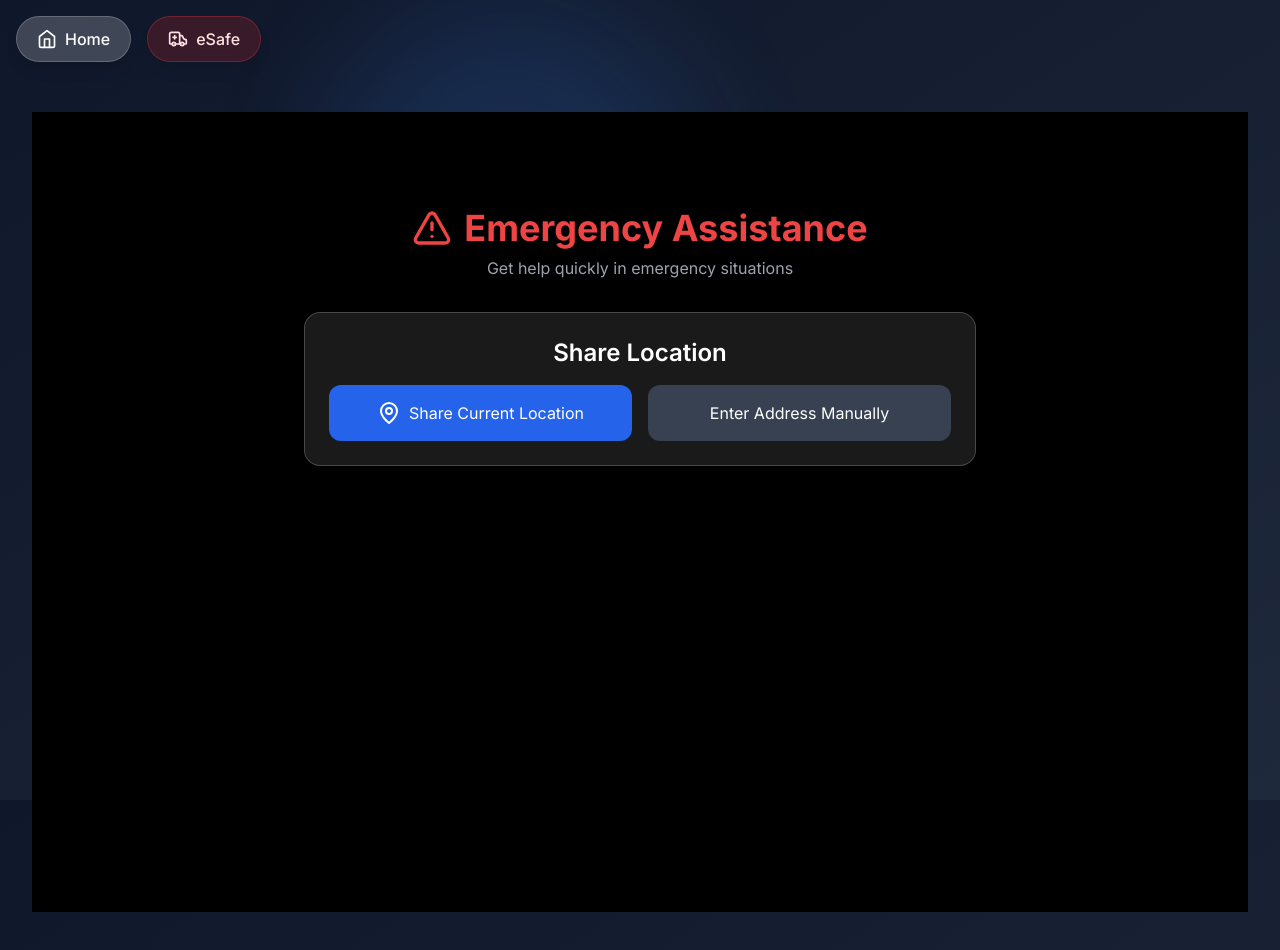
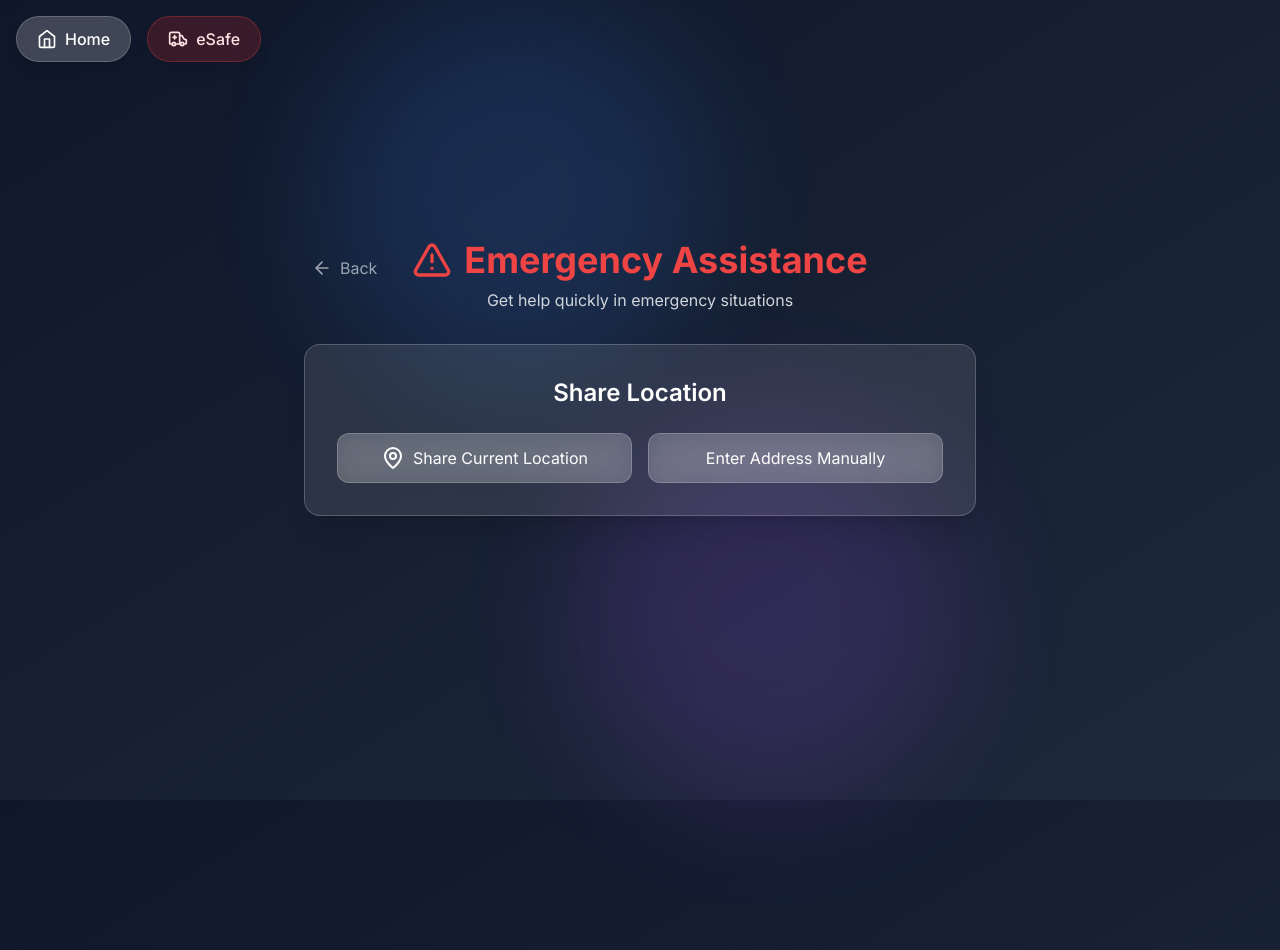
Before and after one commit to manubunnyy/HealthAI, a Next.js app in the folder frontend/: page /esafe in a window 1280 px wide. Both pictures are taken after a click on the button "Medical Emergency". Shown: the top 950 px of the page. Built offline with nearby package versions, Linux system fonts and the light colour scheme.

Commit message:
feat: add back button and apply glass theme to eSafe page

```diff
--- a/frontend/app/esafe/page.tsx
+++ b/frontend/app/esafe/page.tsx
@@ -1,7 +1,7 @@
 "use client";
 
 import { useState, useRef } from 'react';
-import { Ambulance, Car, Heart, Baby, MapPin, Upload, Send, AlertTriangle } from 'lucide-react';
+import { Ambulance, Car, Heart, Baby, MapPin, Upload, Send, AlertTriangle, ArrowLeft } from 'lucide-react';
 
 export default function ESafePage() {
     const [step, setStep] = useState<'type' | 'location' | 'details' | 'success'>('type');
@@ -84,19 +84,34 @@ export default function ESafePage() {
         }
     };
 
+    const handleBack = () => {
+        if (step === 'location') setStep('type');
+        if (step === 'details') setStep('location');
+    };
+
     return (
-        <div className="min-h-screen bg-black text-white p-4 pb-24 pt-24">
-            <div className="max-w-2xl mx-auto space-y-8">
+        <div className="min-h-screen text-white p-4 pb-24 pt-24">
+            <div className="max-w-2xl mx-auto space-y-8 relative">
+                {step !== 'type' && step !== 'success' && (
+                    <button
+                        onClick={handleBack}
+                        className="absolute left-0 -top-12 md:top-2 p-2 text-gray-400 hover:text-white transition-colors flex items-center gap-2 hover:bg-white/10 rounded-lg"
+                    >
+                        <ArrowLeft size={20} />
+                        <span>Back</span>
+                    </button>
+                )}
+
                 <div className="text-center space-y-2">
                     <h1 className="text-4xl font-bold text-red-500 flex items-center justify-center gap-3">
                         <AlertTriangle size={40} />
                         Emergency Assistance
                     </h1>
-                    <p className="text-gray-400">Get help quickly in emergency situations</p>
+                    <p className="text-gray-300">Get help quickly in emergency situations</p>
                 </div>
 
                 {error && (
-                    <div className="bg-red-900/20 border border-red-500/50 p-4 rounded-xl text-red-200 text-center">
+                    <div className="glass-panel border-red-500/50 p-4 text-red-200 text-center bg-red-900/20">
                         {error}
                     </div>
                 )}
@@ -110,7 +125,7 @@ export default function ESafePage() {
                                     setEmergencyType(type.id);
                                     setStep('location');
                                 }}
-                                className={`p-6 bg-glass-100 hover:bg-glass-200 border ${type.border} rounded-2xl transition-all hover:scale-105 flex flex-col items-center gap-4 group`}
+                                className={`glass-panel p-6 hover:bg-glass-200 border ${type.border} transition-all hover:scale-105 flex flex-col items-center gap-4 group`}
                             >
                                 <type.icon size={48} className={`${type.color} group-hover:scale-110 transition-transform`} />
                                 <span className="text-xl font-semibold">{type.id}</span>
@@ -121,13 +136,13 @@ export default function ESafePage() {
 
                 {step === 'location' && (
                     <div className="space-y-6">
-                        <div className="bg-glass-100 p-6 rounded-2xl border border-glass-border space-y-4">
+                        <div className="glass-panel p-8 space-y-6">
                             <h2 className="text-2xl font-semibold text-center">Share Location</h2>
                             <div className="grid grid-cols-1 md:grid-cols-2 gap-4">
                                 <button
                                     onClick={handleLocation}
                                     disabled={loading}
-                                    className="p-4 bg-blue-600 hover:bg-blue-700 rounded-xl flex items-center justify-center gap-2 transition-colors disabled:opacity-50"
+                                    className="glass-button bg-blue-600/80 hover:bg-blue-600 flex items-center justify-center gap-2 disabled:opacity-50"
                                 >
                                     {loading ? (
                                         <div className="animate-spin rounded-full h-5 w-5 border-b-2 border-white"></div>
@@ -139,7 +154,7 @@ export default function ESafePage() {
                                 </button>
                                 <button
                                     onClick={() => setStep('details')}
-                                    className="p-4 bg-gray-700 hover:bg-gray-600 rounded-xl flex items-center justify-center gap-2 transition-colors"
+                                    className="glass-button bg-glass-200 hover:bg-glass-300 flex items-center justify-center gap-2"
                                 >
                                     Enter Address Manually
                                 </button>
@@ -150,7 +165,7 @@ export default function ESafePage() {
 
                 {step === 'details' && (
                     <div className="space-y-6 animate-in fade-in slide-in-from-bottom-4">
-                        <div className="bg-glass-100 p-6 rounded-2xl border border-glass-border space-y-6">
+                        <div className="glass-panel p-8 space-y-6">
                             <h2 className="text-2xl font-semibold">Additional Details</h2>
 
                             <div className="space-y-2">
@@ -159,7 +174,7 @@ export default function ESafePage() {
                                     value={address}
                                     onChange={(e) => setAddress(e.target.value)}
                                     placeholder="Enter complete address or nearby landmarks..."
-                                    className="w-full p-4 bg-black/50 border border-gray-700 rounded-xl focus:border-red-500 focus:ring-1 focus:ring-red-500 outline-none transition-all min-h-[100px]"
+                                    className="glass-input w-full min-h-[100px]"
                                 />
                             </div>
 
@@ -167,7 +182,7 @@ export default function ESafePage() {
                                 <label className="block text-sm font-medium text-gray-300">Photos (Optional)</label>
                                 <div
                                     onClick={() => fileInputRef.current?.click()}
-                                    className="border-2 border-dashed border-gray-700 hover:border-gray-500 rounded-xl p-8 text-center cursor-pointer transition-colors"
+                                    className="glass-input border-dashed border-2 hover:border-gray-400 p-8 text-center cursor-pointer transition-colors flex flex-col items-center justify-center"
                                 >
                                     <input
                                         type="file"
@@ -177,10 +192,10 @@ export default function ESafePage() {
                                         accept="image/*"
                                         className="hidden"
                                     />
-                                    <Upload className="mx-auto h-12 w-12 text-gray-500 mb-4" />
+                                    <Upload className="h-12 w-12 text-gray-400 mb-4" />
                                     <p className="text-gray-400">Click to upload photos of the situation</p>
                                     {photos.length > 0 && (
-                                        <p className="text-green-500 mt-2">{photos.length} photo(s) selected</p>
+                                        <p className="text-green-400 mt-2 font-medium">{photos.length} photo(s) selected</p>
                                     )}
                                 </div>
                             </div>
@@ -188,7 +203,7 @@ export default function ESafePage() {
                             <button
                                 onClick={handleSubmit}
                                 disabled={loading}
-                                className="w-full p-4 bg-red-600 hover:bg-red-700 rounded-xl font-bold text-lg flex items-center justify-center gap-2 transition-all hover:scale-[1.02] disabled:opacity-50 disabled:hover:scale-100 shadow-lg shadow-red-900/20"
+                                className="glass-button w-full bg-red-600/80 hover:bg-red-600 font-bold text-lg flex items-center justify-center gap-2 shadow-lg shadow-red-900/20"
                             >
                                 {loading ? (
                                     <div className="animate-spin rounded-full h-6 w-6 border-b-2 border-white"></div>
@@ -208,11 +223,11 @@ export default function ESafePage() {
                             <Send size={48} className="text-white" />
                         </div>
                         <h2 className="text-3xl font-bold text-green-500">Alert Sent Successfully!</h2>
-                        <div className="bg-glass-100 p-6 rounded-2xl border border-green-500/30 space-y-4">
+                        <div className="glass-panel p-8 border-green-500/30 space-y-4">
                             <p className="text-xl">Help is on the way!</p>
                             <p className="text-gray-400">Estimated arrival time: <span className="text-white font-bold">5-15 minutes</span></p>
 
-                            <div className="border-t border-gray-700 pt-4 mt-4 text-left space-y-2">
+                            <div className="border-t border-glass-border pt-4 mt-4 text-left space-y-2">
                                 <p className="font-semibold text-yellow-500">Important Instructions:</p>
                                 <ul className="list-disc list-inside text-gray-300 space-y-1">
                                     <li>Stay calm and remain in your current location</li>
@@ -230,7 +245,7 @@ export default function ESafePage() {
                                 setAddress('');
                                 setPhotos([]);
                             }}
-                            className="text-gray-400 hover:text-white underline"
+                            className="text-gray-400 hover:text-white underline transition-colors"
                         >
                             Start New Emergency Request
                         </button>
```
